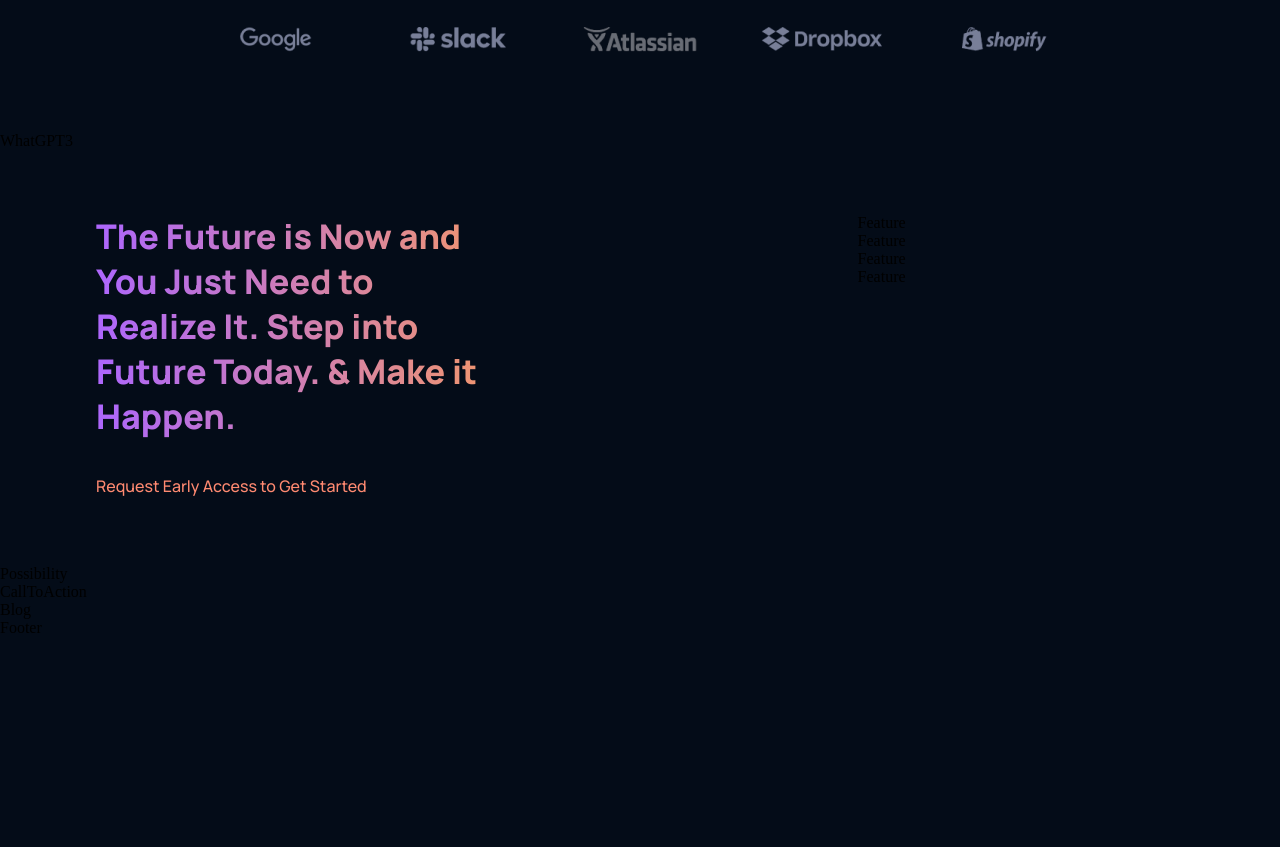
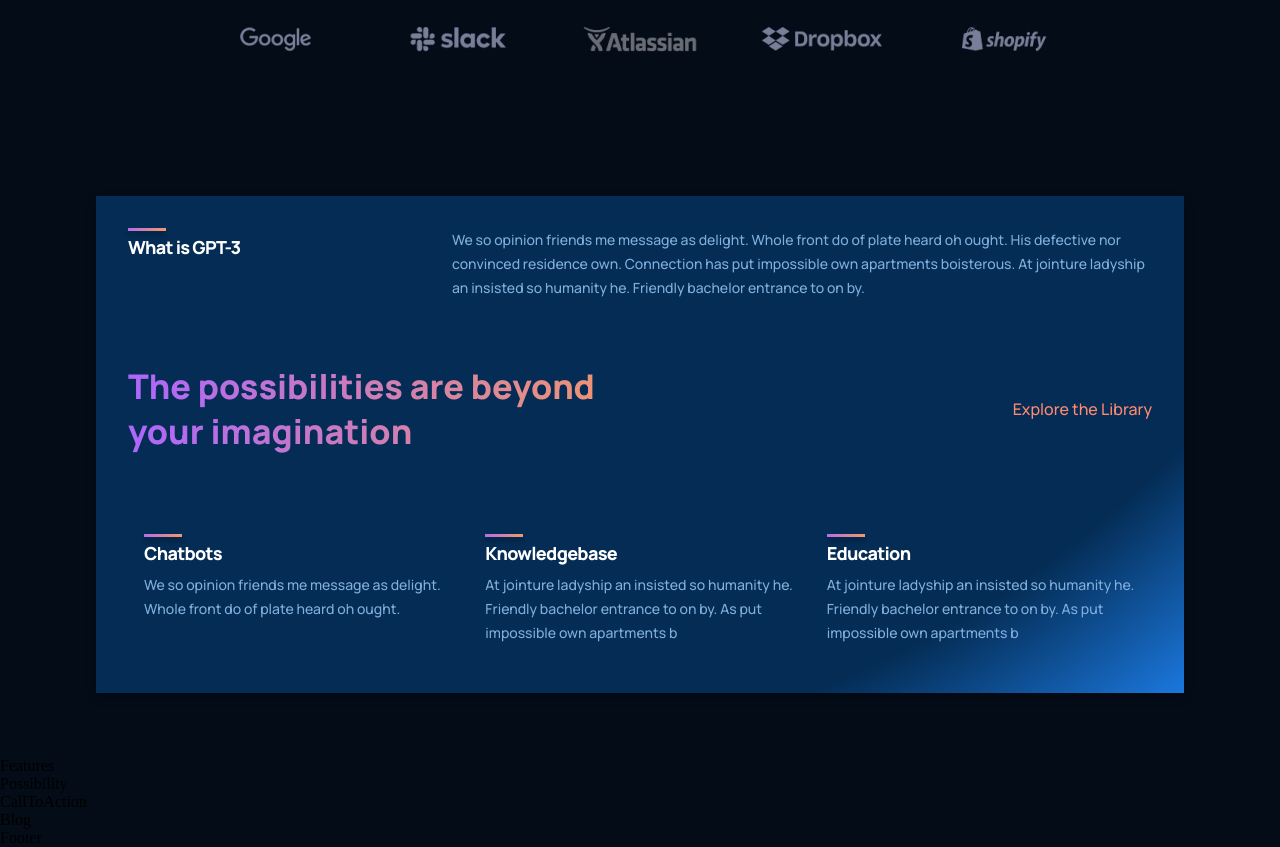
Before and after one commit to InquisitiveMindHasToKnow/GPT-3, a React (Create React App) app: page / in a window 1280 px wide. Shown: the part 900-1747 px from the top of the page. Before the commit the page ends 1537 px from the top, so only its background shows below. Built offline with nearby package versions, Linux system fonts and the light colour scheme.

Commit message:
Moves code from Features container to Feature component. Adds code for WhatGPT3 component and css

```diff
--- a/src/components/feature/Feature.jsx
+++ b/src/components/feature/Feature.jsx
@@ -1,10 +1,16 @@
-import React from 'react'
-import './feature.css'
+import React from 'react';
+import './feature.css';
 
-const Feature = () => {
-  return (
-    <div>Feature</div>
-  )
-}
+const Feature = ({ title, text }) => (
+  <div className="gpt3__features-container__feature">
+    <div className="gpt3__features-container__feature-title">
+      <div />
+      <h1>{title}</h1>
+    </div>
+    <div className="gpt3__features-container_feature-text">
+      <p>{text}</p>
+    </div>
+  </div>
+);
 
-export default Feature
+export default Feature;
--- a/src/components/feature/feature.css
+++ b/src/components/feature/feature.css
@@ -0,0 +1,62 @@
+.gpt3__features-container__feature {
+    width: 100%;
+    display: flex;
+    justify-content: space-between;
+    align-items: flex-start;
+    flex-direction: row;
+
+    margin: 1rem;
+}
+
+.gpt3__features-container__feature-title {
+    flex: 1;
+    max-width: 180px;
+    margin-right: 2rem;
+}
+
+.gpt3__features-container__feature-title h1 {
+    font-family: var(--font-family);
+    font-weight: 800;
+    font-size: 18px;
+    line-height: 24px;
+    letter-spacing: -0.04em;
+    color: #fff;
+}
+
+.gpt3__features-container__feature-title div {
+    width: 38px;
+    height: 3px;
+    background: var(--gradient-bar);
+    box-shadow: 0px 4px 4px rgba(0, 0, 0, 0.25);
+    margin-bottom: 0.25rem;
+}
+
+.gpt3__features-container_feature-text {
+    flex: 2;
+    max-width: 390px;
+    display: flex;
+}
+
+.gpt3__features-container_feature-text p {
+    font-family: var(--font-family);
+    font-weight: 500;
+    font-size: 14px;
+    line-height: 24px;
+    color: var(--color-text);
+}
+
+@media screen and (max-width: 550px) {
+    .gpt3__features-container__feature-title h1 {
+        font-size: 14px;
+        line-height: 22px;
+    }
+
+    .gpt3__features-container_feature-text p {
+        font-size: 12px;
+        line-height: 20px;
+    }
+
+    .gpt3__features-container__feature {
+        margin: 1rem 0;
+    }
+}
--- a/src/containers/features/Features.jsx
+++ b/src/containers/features/Features.jsx
@@ -1,38 +1,9 @@
-import React from 'react';
-import Feature from '../../components/feature/Feature';
-import './features.css';
+import React from 'react'
 
-const featuresData = [
-  {
-    title: 'Improving end distrusts instantly',
-    text: 'From they fine john he give of rich he. They age and draw mrs like. Improving end distrusts may instantly was household applauded.',
-  },
-  {
-    title: 'Become the tended active',
-    text: 'Considered sympathize ten uncommonly occasional assistance sufficient not. Letter of on become he tended active enable to.',
-  },
-  {
-    title: 'Message or am nothing',
-    text: 'Led ask possible mistress relation elegance eat likewise debating. By message or am nothing amongst chiefly address.',
-  },
-  {
-    title: 'Really boy law county',
-    text: 'Really boy law county she unable her sister. Feet you off its like like six. Among sex are leave law built now. In built table in an rapid blush..',
-  },
-];
+const Features = () => {
+  return (
+    <div>Features</div>
+  )
+}
 
-const Features = () => (
-  <div className="gpt3__features section__padding" id="features">
-    <div className="gpt3__features-heading">
-      <h1 className="gradient__text">The Future is Now and You Just Need to Realize It. Step into Future Today. & Make it Happen.</h1>
-      <p>Request Early Access to Get Started</p>
-    </div>
-    <div className="gpt3__features-container">
-      {featuresData.map((item, index) => (
-        <Feature title={item.title} text={item.text} key={item.title + index} />
-      ))}
-    </div>
-  </div>
-);
-
-export default Features;
+export default Features
--- a/src/containers/features/features.css
+++ /dev/null
@@ -1,60 +0,0 @@
-.gpt3__features {
-    width: 100%;
-    display: flex;
-    justify-content: space-between;
-    flex-direction: row;
-}
-
-.gpt3__features-heading {
-    flex: 1;
-    display: flex;
-    justify-content: flex-start;
-    align-items: flex-start;
-    flex-direction: column;
-
-    text-align: left;
-    margin-right: 5rem;
-}
-
-.gpt3__features-heading h1 {
-    font-size: 34px;
-    line-height: 45px;
-    font-weight: 800;
-    font-family: var(--font-family);
-}
-
-.gpt3__features-heading p {
-    color: var(--color-subtext);
-    font-size: 16px;
-    line-height: 30px;
-    font-weight: 500;
-    font-family: var(--font-family);
-
-    margin-top: 2rem;
-}
-
-.gpt3__features-container {
-    flex: 1.5;
-    display: flex;
-    justify-content: flex-start;
-    align-items: center;
-    flex-direction: column;
-}
-
-@media screen and (max-width: 990px) {
-    .gpt3__features {
-        flex-direction: column;
-    }
-
-    .gpt3__features-heading {
-        margin: 0 0 2rem 0;
-    }
-}
-
-
-@media screen and (max-width: 550px) {
-    .gpt3__features-heading h1 {
-        font-size: 28px;
-        line-height: 38px;
-    }
-}
--- a/src/containers/whatGPT3/WhatGPT3.jsx
+++ b/src/containers/whatGPT3/WhatGPT3.jsx
@@ -1,10 +1,22 @@
-import React from 'react'
-import './whatgpt3.css'
+import React from 'react';
+import Feature from '../../components/feature/Feature';
+import './whatGPT3.css';
 
-const WhatGPT3 = () => {
-  return (
-    <div>WhatGPT3</div>
-  )
-}
+const WhatGPT3 = () => (
+  <div className="gpt3__whatgpt3 section__margin" id="wgpt3">
+    <div className="gpt3__whatgpt3-feature">
+      <Feature title="What is GPT-3" text="We so opinion friends me message as delight. Whole front do of plate heard oh ought. His defective nor convinced residence own. Connection has put impossible own apartments boisterous. At jointure ladyship an insisted so humanity he. Friendly bachelor entrance to on by." />
+    </div>
+    <div className="gpt3__whatgpt3-heading">
+      <h1 className="gradient__text">The possibilities are beyond your imagination</h1>
+      <p>Explore the Library</p>
+    </div>
+    <div className="gpt3__whatgpt3-container">
+      <Feature title="Chatbots" text="We so opinion friends me message as delight. Whole front do of plate heard oh ought." />
+      <Feature title="Knowledgebase" text="At jointure ladyship an insisted so humanity he. Friendly bachelor entrance to on by. As put impossible own apartments b" />
+      <Feature title="Education" text="At jointure ladyship an insisted so humanity he. Friendly bachelor entrance to on by. As put impossible own apartments b" />
+    </div>
+  </div>
+);
 
-export default WhatGPT3
+export default WhatGPT3;
--- a/src/containers/whatGPT3/whatgpt3.css
+++ b/src/containers/whatGPT3/whatgpt3.css
@@ -0,0 +1,123 @@
+.gpt3__whatgpt3 {
+    display: flex;
+    flex-direction: column;
+
+    padding: 2rem;
+    background: var(--color-footer);
+
+    /* ff 3.6+ */
+    background:-moz-radial-gradient(circle at 30% -100%, #042c54 25%, rgba(4, 44, 84, 1) 85%, rgba(27, 120, 222, 1) 100%);
+
+    /* safari 5.1+,chrome 10+ */
+    background:-webkit-radial-gradient(circle at 30% -100%, #042c54 25%, rgba(4, 44, 84, 1) 85%, rgba(27, 120, 222, 1) 100%);
+
+    /* opera 11.10+ */
+    background:-o-radial-gradient(circle at 30% -100%, #042c54 25%, rgba(4, 44, 84, 1) 85%, rgba(27, 120, 222, 1) 100%);
+
+    /* ie 10+ */
+    background:-ms-radial-gradient(circle at 30% -100%, #042c54 25%, rgba(4, 44, 84, 1) 85%, rgba(27, 120, 222, 1) 100%);
+
+    /* global 92%+ browsers support */
+    background:radial-gradient(circle at 30% -100%, #042c54 25%, rgba(4, 44, 84, 1) 85%, rgba(27, 120, 222, 1) 100%);
+
+    filter: drop-shadow(0px 4px 4px rgba(0, 0, 0, 0.25));
+}
+
+.gpt3__whatgpt3-feature {
+    display: flex;
+}
+
+/* Customizing feature component as per needs */
+.gpt3__whatgpt3-feature .gpt3__features-container__feature {
+    margin: 0;
+}
+
+/* Customizing feature component as per needs */
+.gpt3__whatgpt3-feature .gpt3__features-container_feature-text {
+    max-width: 700px;
+}
+
+.gpt3__whatgpt3-heading {
+    display: flex;
+    flex-direction: row;
+    justify-content: space-between;
+    align-items: center;
+
+    margin: 4rem 0 2rem;
+}
+
+.gpt3__whatgpt3-heading h1 {
+    font-size: 34px;
+    line-height: 45px;
+    font-weight: 800;
+    font-family: var(--font-family);
+    max-width: 510px;
+}
+
+.gpt3__whatgpt3-heading p {
+    font-family: var(--font-family);
+    font-weight: 500;
+    font-size: 16px;
+    line-height: 30px;
+    color: var(--color-subtext);
+    cursor: pointer;
+}
+
+.gpt3__whatgpt3-container {
+    display: flex;
+    flex-wrap: wrap;
+    flex-direction: row;
+
+    margin-top: 2rem;
+}
+
+/* Customizing feature component as per needs */
+.gpt3__whatgpt3-container .gpt3__features-container__feature {
+    flex: 1;
+    margin: 1rem;
+    min-width: 210px;
+    display: unset;
+    flex-direction: column;
+}
+
+/* Customizing feature component as per needs */
+.gpt3__whatgpt3-container .gpt3__features-container_feature-text {
+    margin-top: 0.5rem;
+}
+
+@media screen and (max-width: 850px) {
+    .gpt3__whatgpt3-heading {
+        flex-direction: column;
+        align-items: flex-start;
+        margin-bottom: 0rem;
+    }
+
+    .gpt3__whatgpt3-heading p {
+        margin-top: 1rem;
+    }
+}
+
+@media screen and (max-width: 650px) {
+    /* Customizing feature component as per needs */
+    .gpt3__whatgpt3-feature .gpt3__features-container__feature {
+        flex-direction: column;
+    }
+
+    /* Customizing feature component as per needs */
+    .gpt3__whatgpt3-feature .gpt3__features-container_feature-text {
+        margin-top: 0.5rem;
+    }
+
+    .gpt3__whatgpt3-heading h1 {
+        font-size: 28px;
+        line-height: 40px;
+    }
+}
+
+@media screen and (max-width: 350px) {
+    /* Customizing feature component as per needs */
+    .gpt3__whatgpt3-container .gpt3__features-container__feature {
+        margin: 1rem 0;
+        min-width: 100%;
+    }
+}
```
